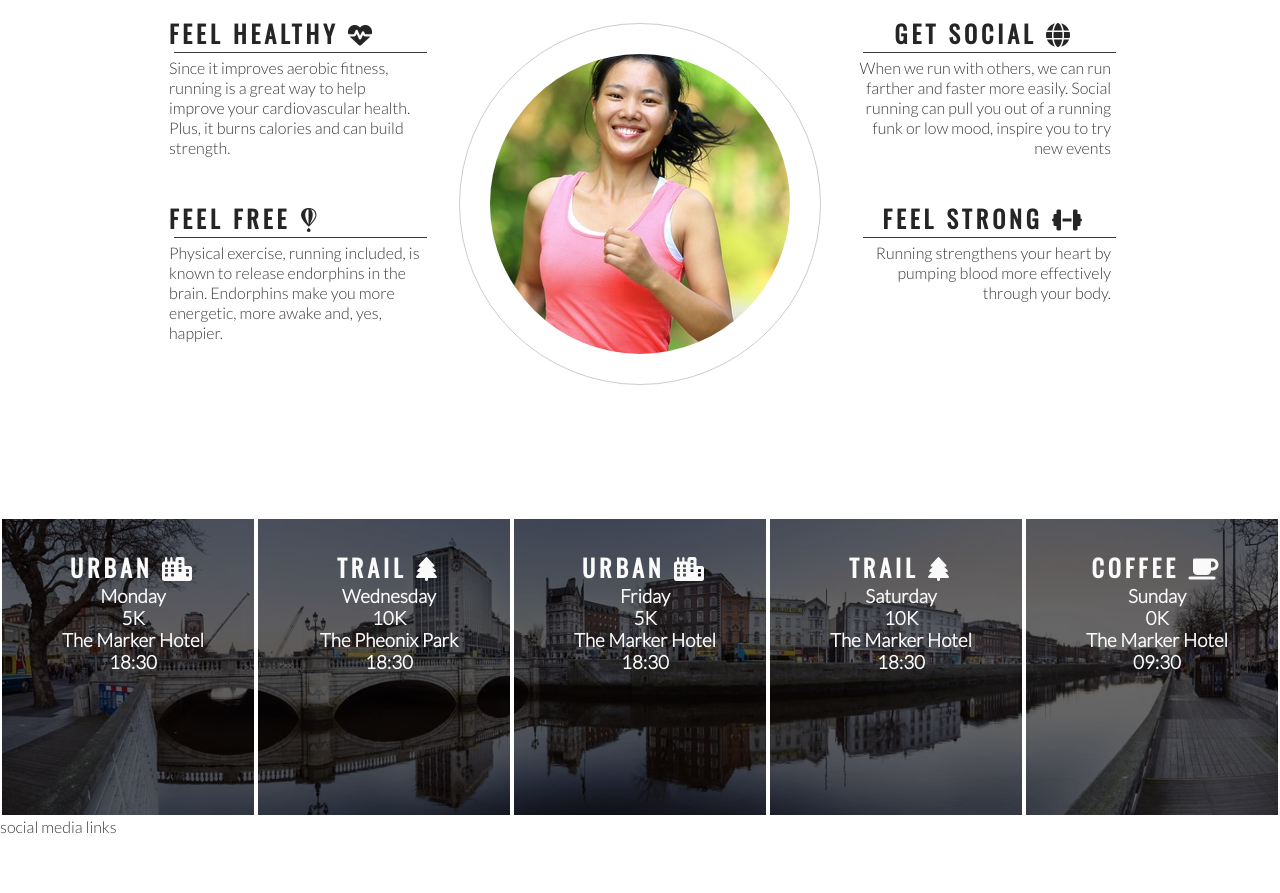
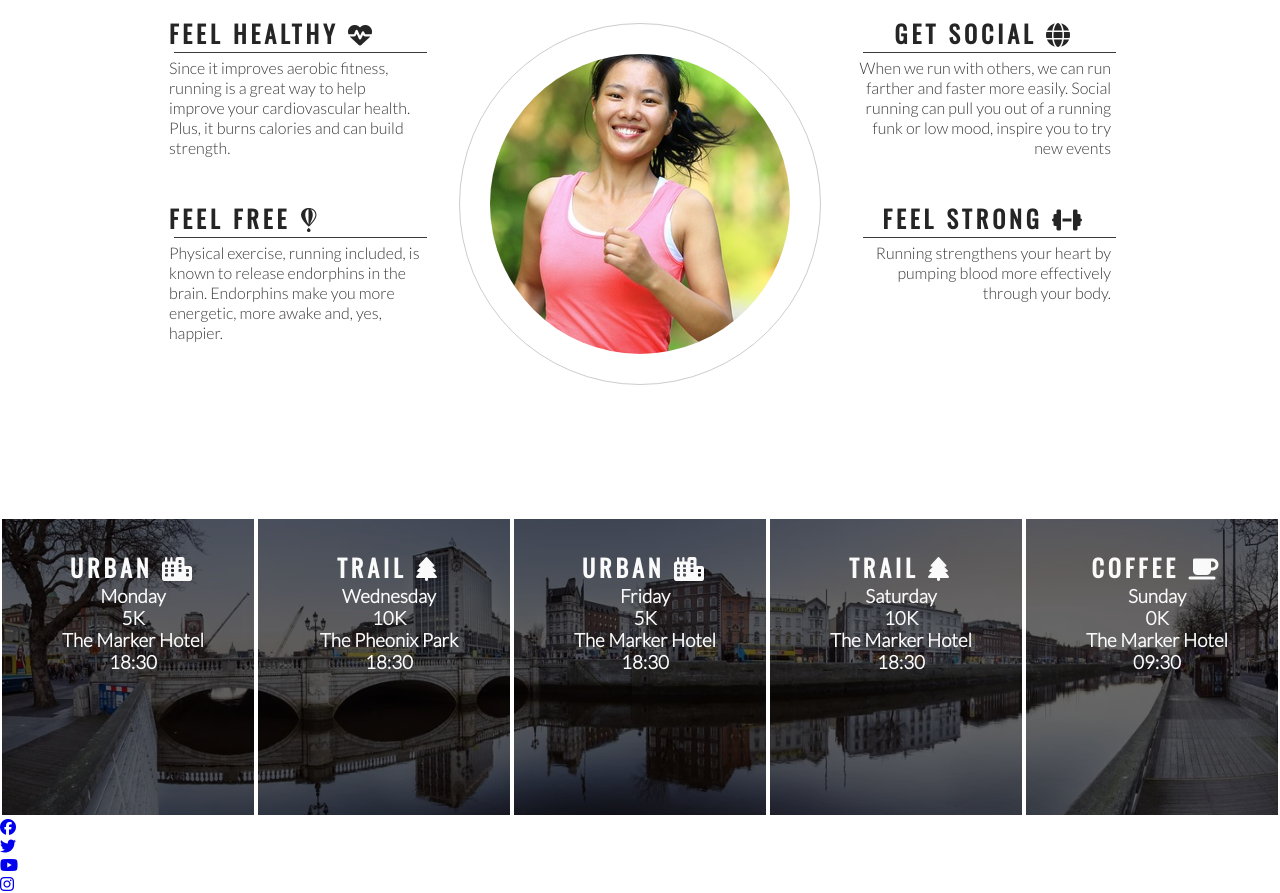
Before and after one commit to hammad25/loverunning, a plain HTML site: page index.html in a window 1280 px wide. Shown: the part 778-1671 px from the top of the page. Before the commit the page ends 1614 px from the top, so only its background shows below. Drawn offline with nearby package versions, Linux system fonts and the light colour scheme.

Commit message:
add social media icons to folder

```diff
--- a/index.html
+++ b/index.html
@@ -116,7 +116,24 @@
             <h3>09:30</h3>
         </div>
     </section>
-    <footer>social media links</footer>
+    <footer>
+
+        <ul>
+            <li>
+                <a href="https://www.facebook.com/" target="_blank" rel="noopener" arial-label="(Visit our Facebook page (opens in a new tab)"><i class="fab fa-facebook"></i></a>
+            </li>
+            <li>
+                <a href="https://www.facebook.com/" target="_blank" rel="noopener" arial-label="(Visit our Facebook page (opens in a new tab)"><i class="fab fa-twitter"></i></i></a>
+            </li>
+            <li>
+                <a href="https://www.youtube.com/" target="_blank" rel="noopener" arial-label="(Visit our youtube page (opens in a new tab)"><i class="fab fa-youtube"></i></i></i></a>
+            </li>
+             <li>
+                <a href="https://www.instagram.com/" target="_blank" rel="noopener" arial-label="(Visit our instagram page (opens in a new tab)"><i class="fab fa-instagram"></i></i></a>
+            </li>
+        </ul>
+
+    </footer>
     <!--font awesome script-->
     <script src="https://kit.fontawesome.com/8336cd40d6.js" crossorigin="anonymous"></script>
 
```
